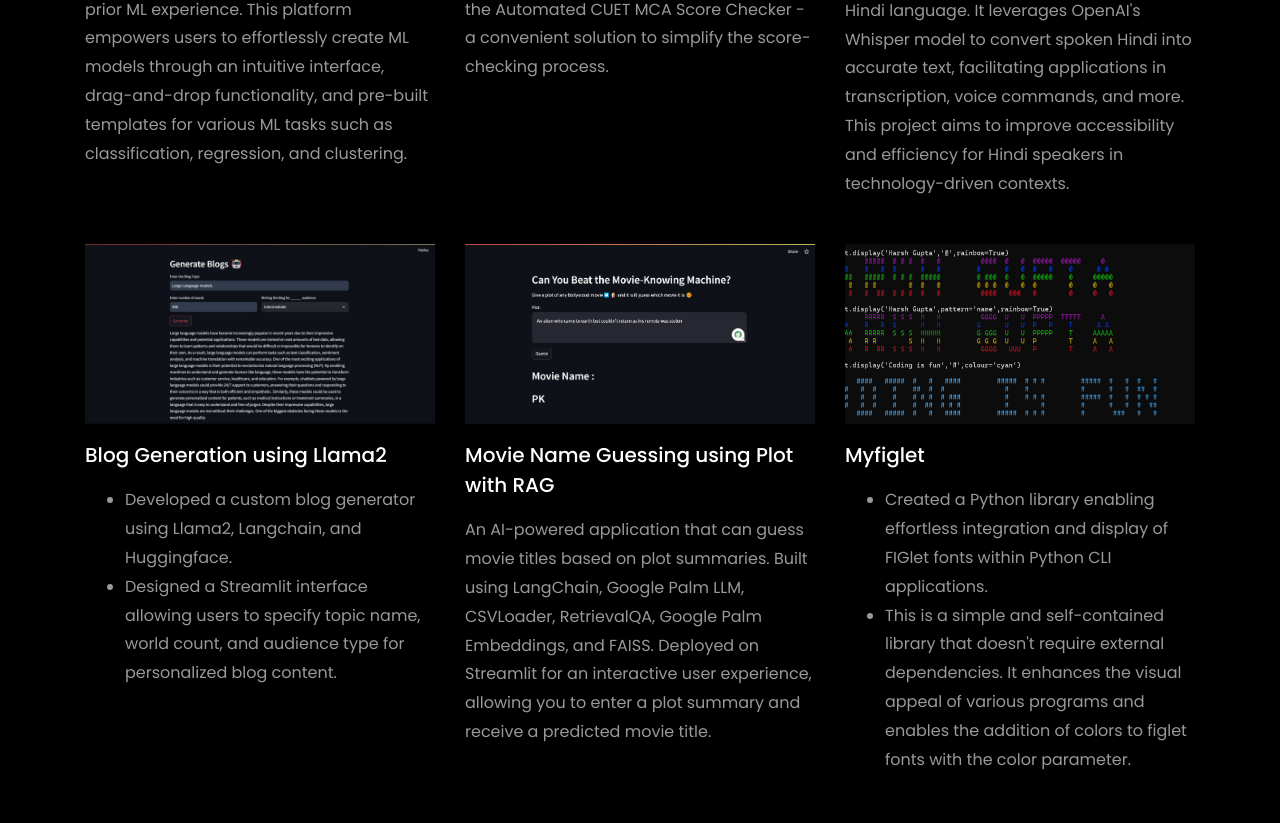
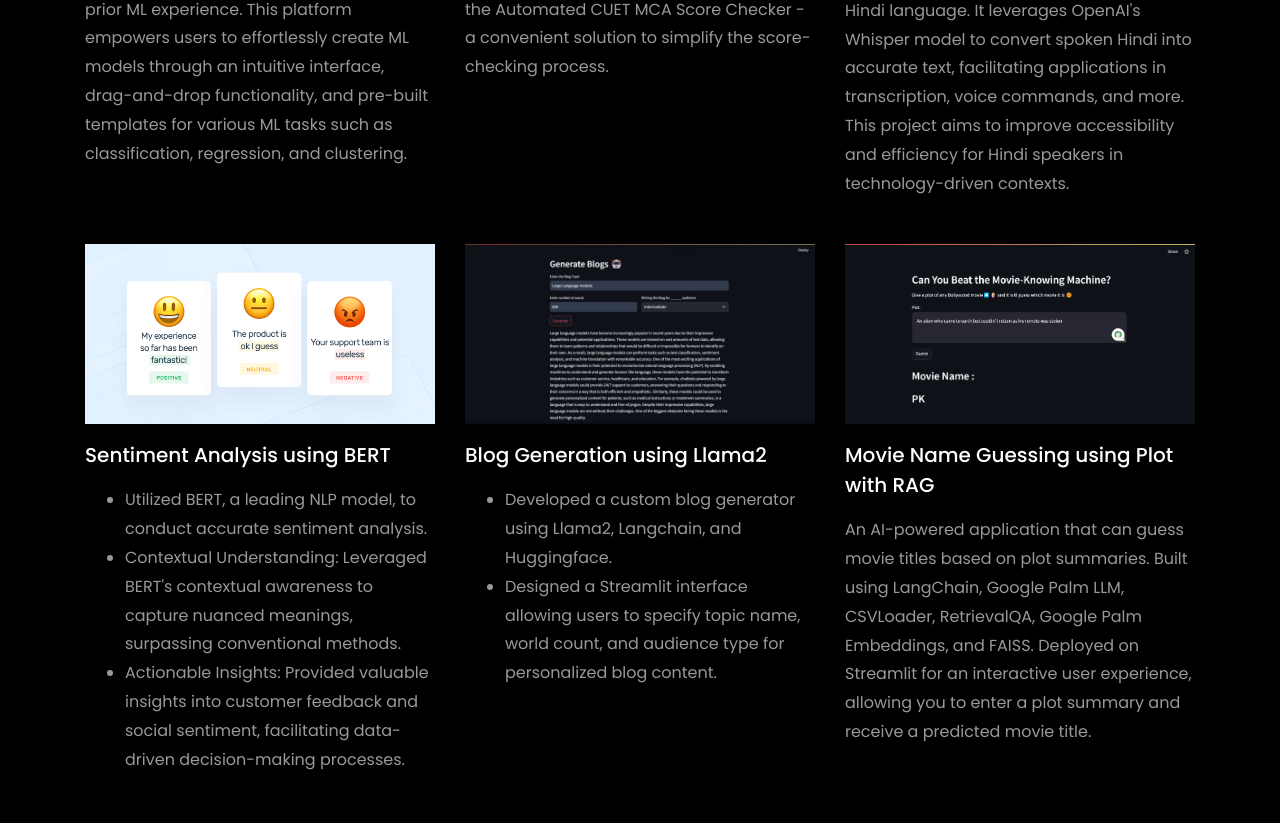
Before and after one commit to 2003HARSH/2003HARSH.github.io, a plain HTML site: page index.html in a window 1280 px wide. Shown: the part 6543-7366 px from the top of the page. Drawn offline with Linux system fonts and the light colour scheme; files whose address does not match are found by name.

Commit message:
Added projects

```diff
--- a/index.html
+++ b/index.html
@@ -598,6 +598,21 @@
 			</div>
 			<div class="col-md-4 d-flex ftco-animate">
 				<div class="blog-entry justify-content-end">
+				<a href="https://github.com/2003HARSH/Sentiment-Analysis-using-BERT" class="block-20 zoom-effect" style="background-image: url('images/sentiment.png');">
+				</a>
+				<div class="text mt-3 float-right d-block">
+
+				  <h3 class="heading"><a href="https://github.com/2003HARSH/Sentiment-Analysis-using-BERT">Sentiment Analysis using BERT</a></h3>
+				  <p><ul>
+					<li>Utilized BERT, a leading NLP model, to conduct accurate sentiment analysis.</li>
+					<li>Contextual Understanding: Leveraged BERT's contextual awareness to capture nuanced meanings, surpassing conventional methods.</li>
+					<li>Actionable Insights: Provided valuable insights into customer feedback and social sentiment, facilitating data-driven decision-making processes.</li>
+				  </ul></p>
+				</div>
+			  </div>
+			</div>
+			<div class="col-md-4 d-flex ftco-animate">
+				<div class="blog-entry justify-content-end">
 				<a href="https://github.com/2003HARSH/Blog-Generation-using-Llama2" class="block-20 zoom-effect" style="background-image: url('images/blog_gen.jpg');">
 				</a>
 				<div class="text mt-3 float-right d-block">
@@ -695,7 +710,7 @@
 				<div class="row justify-content-center">
 					<div class="col-md-7 ftco-animate text-center">
 						<h2>More projects on<span> Github , Kaggle & Pypi </span> </h2>
-						<div class="heading"> <h4> I love to write blogs, read my blogs at <h2><span>medium.com</span></h2></h4>
+						<div class="heading"> <h4> I enjoy writing blogs. Check out my blog posts on <h2><span>medium.com</span></h2></h4>
 						<br>
 						<p><a href="https://github.com/2003HARSH" class="btn btn-primary py-3 px-5">GitHub</a>
 						<a href="https://www.kaggle.com/harshgupta2003" class="btn btn-primary py-3 px-5">Kaggle</a>
```
Also changed, not shown: images/sentiment.png (added).
